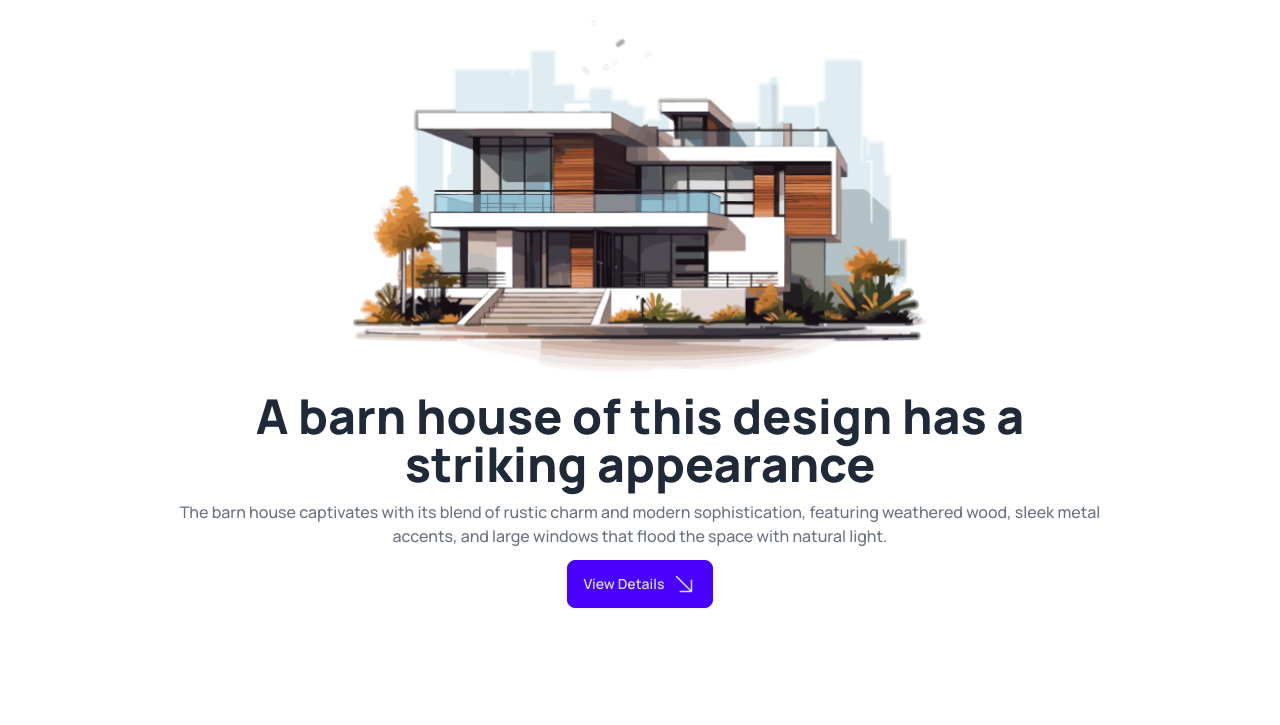
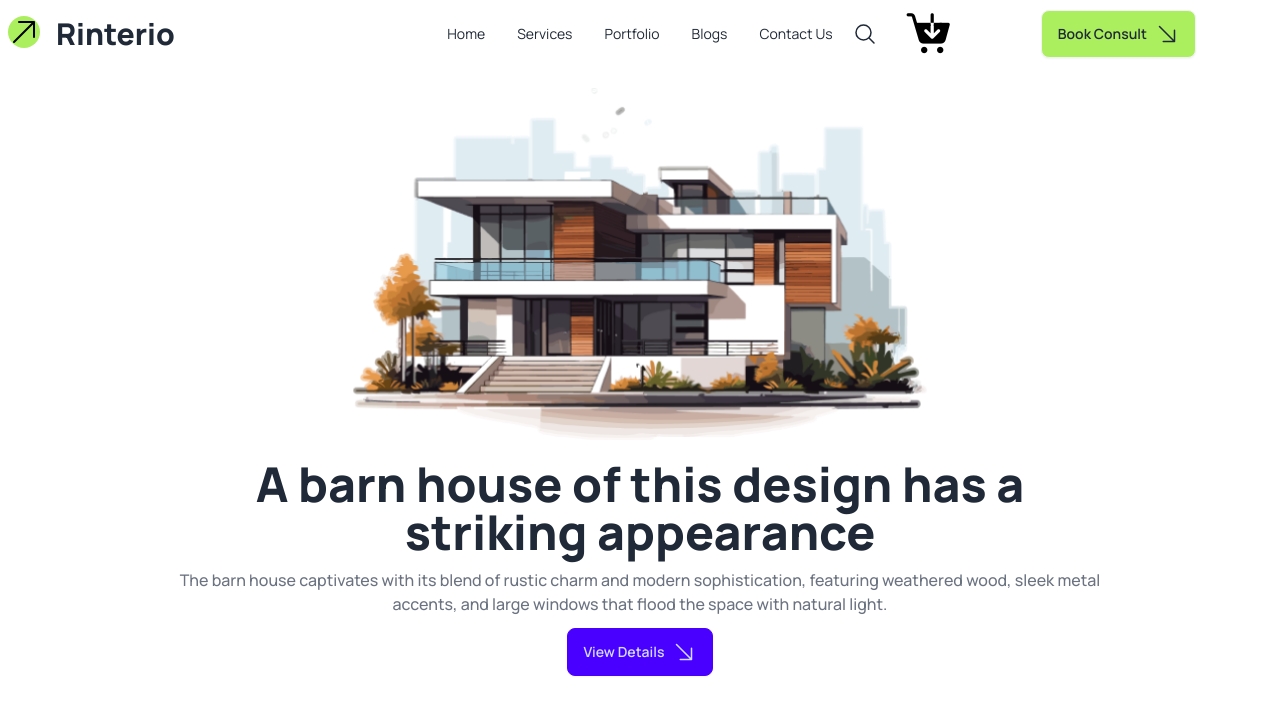
Before and after one commit to ARabuRaihan/B10-Assignment-03, a plain HTML site: page index.html in a window 1280 px wide. Shown: the top 725 px of the page. Drawn offline with nearby package versions, Linux system fonts and the light colour scheme.

Commit message:
added navbar bay image

```diff
--- a/index.html
+++ b/index.html
@@ -37,9 +37,71 @@
    <header>
 
     <!-- navbar section -->
-     <nav>
+    <div class="navbar bg-base-100">
+  <div class="navbar-start">
+    <div class="dropdown">
+      <div tabindex="0" role="button" class="btn btn-ghost lg:hidden ">
+        <svg
+          xmlns="http://www.w3.org/2000/svg"
+          class="h-5 w-5"
+          fill="none"
+          viewBox="0 0 24 24"
+          stroke="currentColor">
+          <path
+            stroke-linecap="round"
+            stroke-linejoin="round"
+            stroke-width="2"
+            d="M4 6h16M4 12h8m-8 6h16"
+            /> </svg>
+      </div>
+      <ul
+        tabindex="0"
+        class="menu menu-sm dropdown-content bg-base-100 rounded-box z-[1] mt-3 w-52 p-2 shadow">
+      <li><a>Home</a></li>
+      <li><a>Services</a></li>
+      <li><a>Portfolio</a></li>
+      <li><a>Blogs</a></li>
+      <li><a>Contact Us</a></li>
+      </ul>
+    </div>
+        <h4 class="font-extrabold text-3xl flex gap-4 justify-center"><svg xmlns="http://www.w3.org/2000/svg" fill="none" viewBox="0 0 24 24"   stroke-width="1.5" stroke="currentColor" class="size-4 h-8 w-8 bg-[#ABEF5F] rounded-full text-center text-black">
+      <path stroke-linecap="round" stroke-linejoin="round" d="m4.5 19.5 15-15m0 0H8.25m11.25 0v11.25"/>
+      </svg> Rinterio</h4>
+  </div>
+  <div class="navbar-center hidden lg:flex">
+    <ul class="menu menu-horizontal px-1">
+      <li><a>Home</a></li>
+      <li><a>Services</a></li>
+      <li><a>Portfolio</a></li>
+      <li><a>Blogs</a></li>
+      <li><a>Contact Us</a></li>
+    </ul>
+  </div>
+  <div class="navbar-end  hidden lg:block md:block">
 
-     </nav>
+      <!-- icons -->
+       <div class="flex justify-center items-center float-start gap-7  mr-3 ">
+        <!-- search icon  -->
+         <div>
+          <svg xmlns="http://www.w3.org/2000/svg" fill="none" viewBox="0 0 24 24" stroke-width="1.5" stroke="currentColor" class="size-6">
+          <path stroke-linecap="round" stroke-linejoin="round" d="m21 21-5.197-5.197m0 0A7.5 7.5 0 1 0 5.196 5.196a7.5 7.5 0 0 0 10.607 10.607Z" />
+          </svg>
+         </div>
+
+         <!-- buy icon  -->
+         <div>
+            <img src="./assets/2639786_buy_icon (1).png" alt="">
+          </div>
+       </div>
+
+      <div class="flex justify-center">
+        <button class="btn bg-[#ABEF5F] max-w-52">Book Consult<svg xmlns="http://www.w3.org/2000/svg" fill="none" viewBox="0 0 24 24" stroke-width="1.5" stroke="currentColor" class="size-6">
+        <path stroke-linecap="round" stroke-linejoin="round" d="m4.5 4.5 15 15m0 0V8.25m0 11.25H8.25" />
+        </svg>
+        </button>
+      </div>
+  </div>
+</div>
 
      <!-- hero section -->
       <section class=" lg:max-w-7xl md:max-w-6xl sm:max-w-sm mx-auto p-5">
```
Also changed, not shown: assets/2639786_buy_icon (1).png (added).
